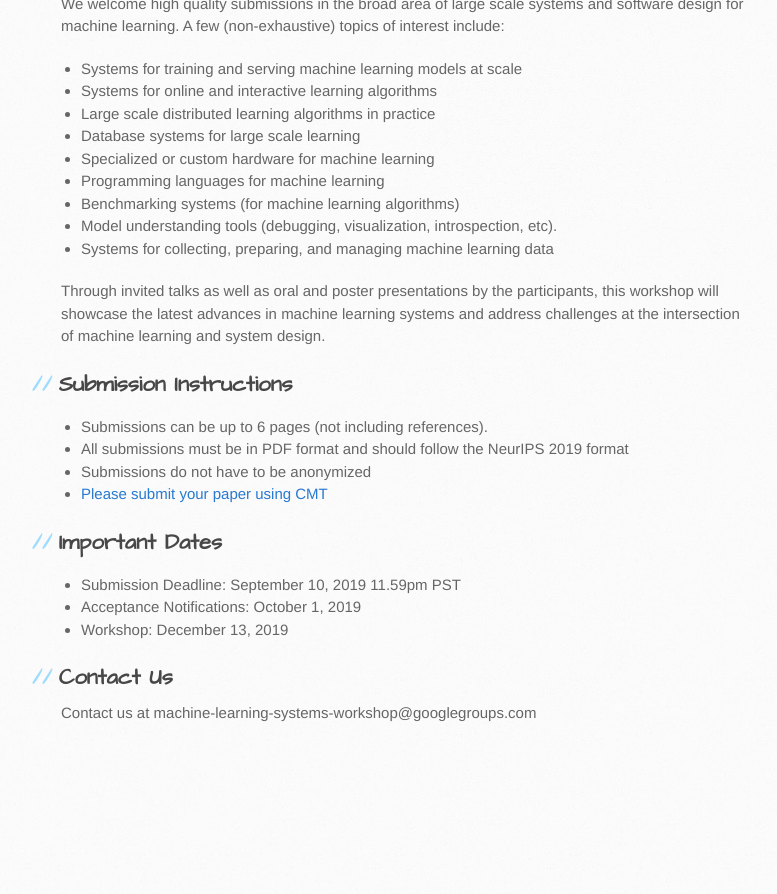
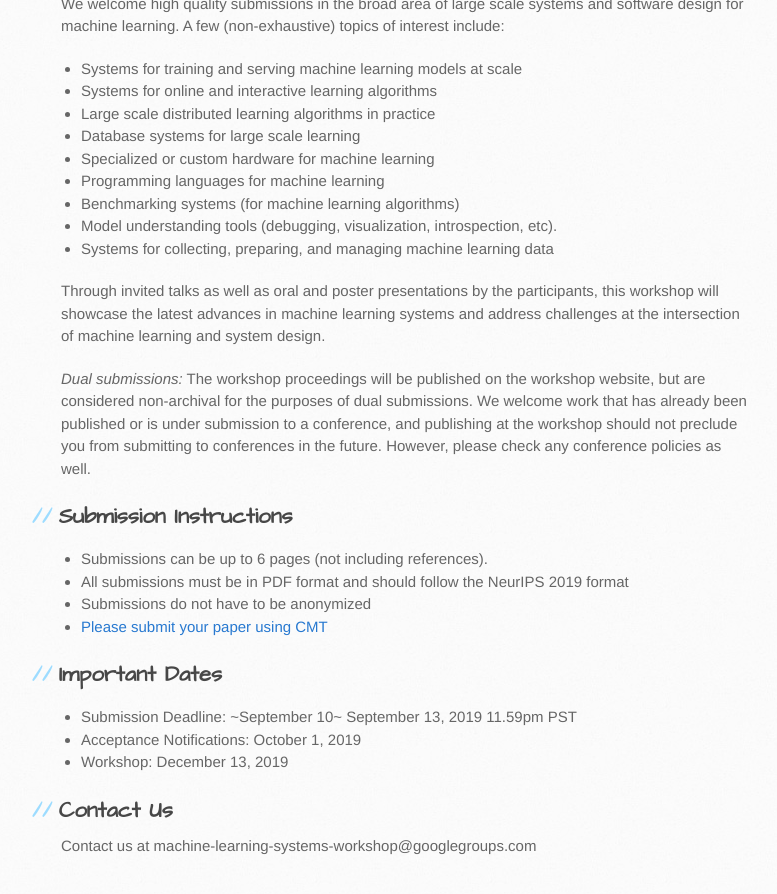
Before and after one commit to LearningSys/neurips19, a Jekyll site: the page built from cfp.md, in a window 1280 px wide and 900 px high, scrolled down 819 px. Shown: the top 894 px of the window, without its empty margins (109-886 px from the left). Built offline with Jekyll 4.4.1, drawn with Linux system fonts in a browser that asks for light colours; our own code applies the rules of GitHub Pages for plain Markdown files; the repository's description, which GitHub fills in, is left out; before the commit the page ends 1586 px from its top, so only the background shows below that.

Commit message:
add dual submission policy and change due date

```diff
--- a/cfp.md
+++ b/cfp.md
@@ -18,6 +18,8 @@ We welcome high quality submissions in the broad area of large scale systems and
 
 Through invited talks as well as oral and poster presentations by the participants, this workshop will showcase the latest advances in machine learning systems and address challenges at the intersection of machine learning and system design.
 
+*Dual submissions:* The workshop proceedings will be published on the workshop website, but are considered non-archival for the purposes of dual submissions. We welcome work that has already been published or is under submission to a conference, and publishing at the workshop should not preclude you from submitting to conferences in the future. However, please check any conference policies as well.
+
 <!-- *This year, the Systems for ML workshop will be part of a two day workshop series on ML and Systems. In conjunction with this workshop, there will be a workshop on ML for Systems.
 Work on machine learning for system design (e.g. learning for job scheduling, configuration tuning, database query optimization) is better suited for submission to that workshop.
 See their Call for Papers for more details.* -->
@@ -29,7 +31,7 @@ See their Call for Papers for more details.* -->
 * [Please submit your paper using CMT](https://cmt3.research.microsoft.com/MLSWSML2019/Submission/Index)
 
 ## Important Dates
-* Submission Deadline: September 10, 2019 11.59pm PST
+* Submission Deadline: ~September 10~ September 13, 2019 11.59pm PST
 * Acceptance Notifications: October 1, 2019
 * Workshop: December 13, 2019
 
```
